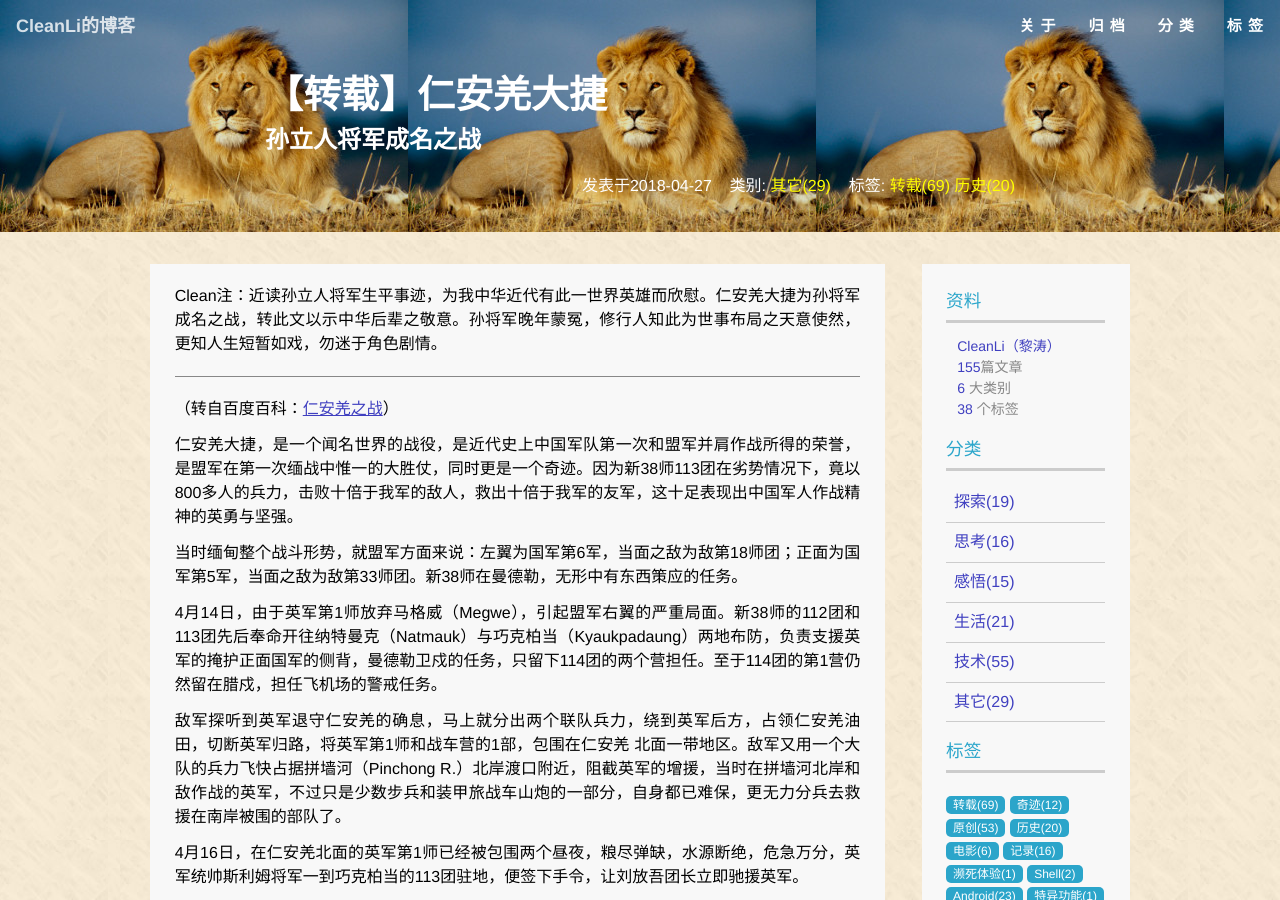
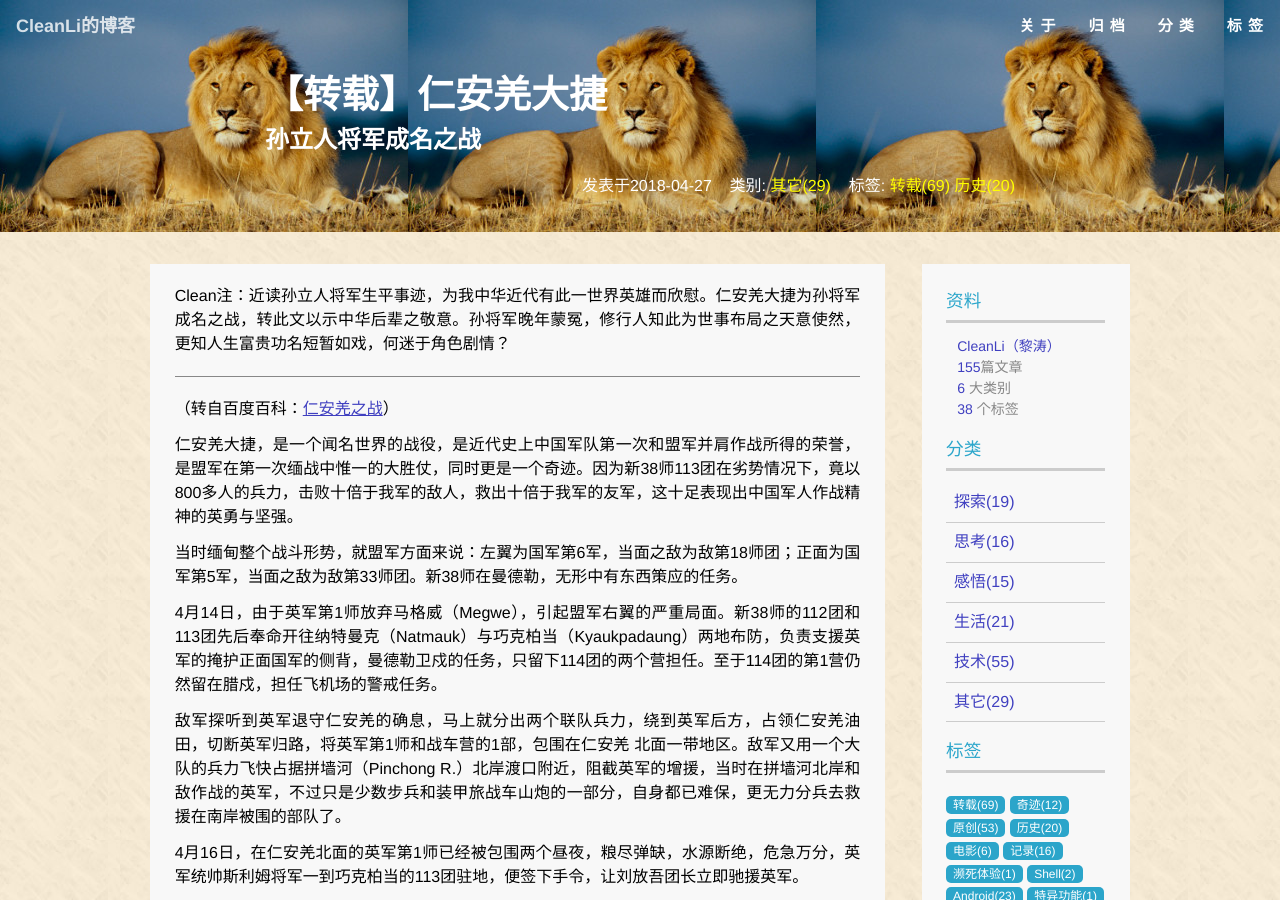
Before and after one commit to cleanli/cleanhome, a Jekyll site: the page built from _posts/others/2018-04-27-Great_victory_of_Yenangyaung.md, in a window 1280 px wide and 900 px high. Built offline with Jekyll 4.4.1, drawn with Linux system fonts in a browser that asks for light colours.

Commit message:
update 3

```diff
--- a/_posts/others/2018-04-27-Great_victory_of_Yenangyaung.md
+++ b/_posts/others/2018-04-27-Great_victory_of_Yenangyaung.md
@@ -6,7 +6,7 @@ date: 2018-04-27 22:48:33 +0800
 categories: "其它"
 tags: ["转载","历史"]
 ---
-Clean注：近读孙立人将军生平事迹，为我中华近代有此一世界英雄而欣慰。仁安羌大捷为孙将军成名之战，转此文以示中华后辈之敬意。孙将军晚年蒙冤，修行人知此为世事布局之天意使然，更知人生短暂如戏，勿迷于角色剧情。
+Clean注：近读孙立人将军生平事迹，为我中华近代有此一世界英雄而欣慰。仁安羌大捷为孙将军成名之战，转此文以示中华后辈之敬意。孙将军晚年蒙冤，修行人知此为世事布局之天意使然，更知人生富贵功名短暂如戏，何迷于角色剧情？
 
 ---
 
```
